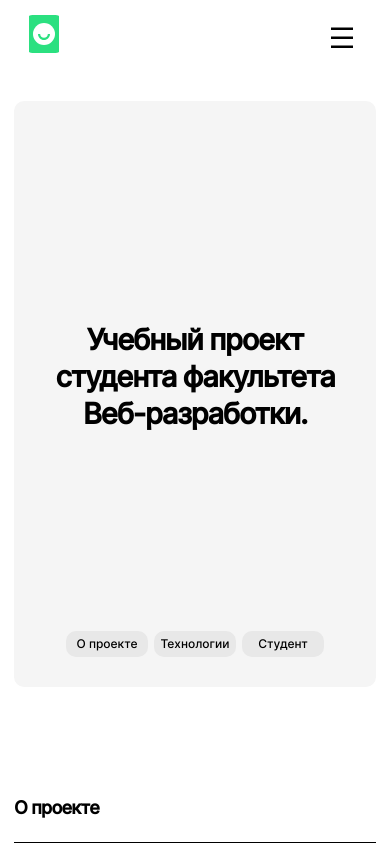
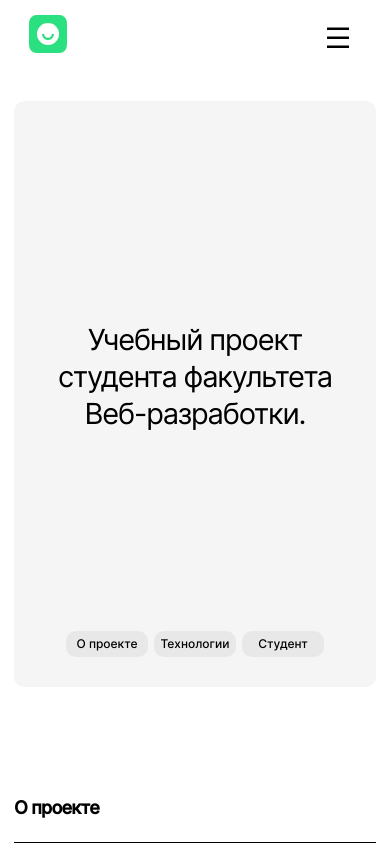
Before and after one commit to NIKIH449/movies-explorer-frontend, a React (Create React App) app: page / in a window 390 px wide. Shown: the top 844 px of the page. Built offline with nearby package versions, Linux system fonts and the light colour scheme.

Commit message:
fix: some bugs fix responsiveness

```diff
--- a/public/index.html
+++ b/public/index.html
@@ -1,12 +1,12 @@
 <!DOCTYPE html>
-<html lang="en">
+<html lang="ru">
   <head>
     <meta charset="utf-8" />
     <meta name="viewport" content="width=device-width, initial-scale=1" />
     <meta name="theme-color" content="#000000" />
     <meta
       name="description"
-      content="Web site created using create-react-app"
+      content="Movie explorer!"
     />
     <!--
       manifest.json provides metadata used when your web app is installed on a
--- a/src/components/Header/Header.css
+++ b/src/components/Header/Header.css
@@ -4,7 +4,7 @@
 }
 
 .header__navigation {
-  width: 100%;
+  width: calc(100% - 82px);
   display: flex;
   justify-content: space-between;
 }
--- a/src/components/MoviesCardList/MoviesCardList.jsx
+++ b/src/components/MoviesCardList/MoviesCardList.jsx
@@ -1,4 +1,5 @@
 import React, { useEffect, useState } from 'react';
+import { useLocation } from 'react-router';
 import MoviesCard from '../MoviesCard/MoviesCard';
 import Preloader from '../Preloader/Preloader';
 import './MoviesCardList.css';
@@ -6,7 +7,7 @@ import './MoviesCardList.css';
 function MoviesCardList() {
   const [moviesList, setMoviesList] = useState([]);
   const [moviesCount, setMoviesCount] = useState(12);
-
+  const { pathname } = useLocation()
   useEffect(() => {
     //это временное решение, сделаю все красиво на следующем этапе
     if (moviesList.length === 0) {
@@ -35,7 +36,7 @@ function MoviesCardList() {
           })}
         </div>
       )}
-      {moviesCount < 100 && (
+      {moviesCount < 100 && pathname === '/movies' && (
         <button
           onClick={() => setMoviesCount(moviesCount + 3)}
           className="movieCardList_button-add"
--- a/src/components/Navigation/Navigation.css
+++ b/src/components/Navigation/Navigation.css
@@ -56,6 +56,6 @@
     line-height: 22px;
   }
   .navigation:hover {
-    font-size: 11px;
+    font-size: 20px;
   }
 }
--- a/src/components/Promo/Promo.css
+++ b/src/components/Promo/Promo.css
@@ -11,6 +11,8 @@
 }
 
 .promo__title {
+  font-style: normal;
+  font-weight: normal;
   margin: 160px 0 0 0;
   max-width: 730px;
   font-size: 50px;
--- a/src/components/SearchForm/SearchForm.jsx
+++ b/src/components/SearchForm/SearchForm.jsx
@@ -10,7 +10,7 @@ const SearchForm = () => {
     <form onSubmit={submitForm} className="searchForm">
       <div className="searchForm__input-container">
         <div className="searchForm__input-icon"> </div>
-        <input placeholder="Фильм" className="searchForm__input" />
+        <input required placeholder="Фильм" className="searchForm__input" />
         <button className="searchForm__submit-button" />
         <div className="searchForm__checkbox-container">
           <FilterCheckbox />
--- a/src/components/Techs/Techs.css
+++ b/src/components/Techs/Techs.css
@@ -65,6 +65,7 @@
 @media screen and (max-width: 767px) {
   .techs {
     padding: 70px 18px;
+    background-color: white;
   }
   .techs__title {
     font-size: 18px;
```
Also changed, not shown: 1 other file (tests, documents, lock files or other folders).
